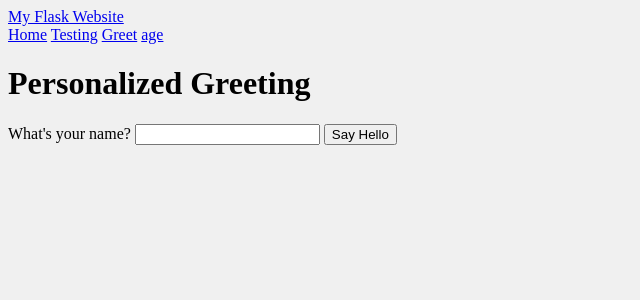
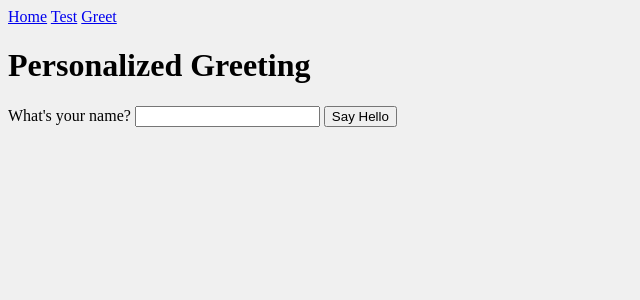
Before and after one commit to RaphelReji/flask-webpage, a Flask app: page /greet in a window 1280 px wide. Shown: the top 300 px of the page, without its empty margins (0-640 px from the left). Run offline with Flask 3, Linux system fonts and the light colour scheme.

Commit message:
added the nav

```diff
--- a/app.py
+++ b/app.py
@@ -1,4 +1,5 @@
 from flask import Flask, render_template, request
+from datetime import date
 
 app = Flask(__name__)
 
@@ -23,14 +24,6 @@ def greet():
 
     return render_template("greet.html", user_name=user_name)
 
-@app.route("/age", methods=["GET", "POST"])
-def greet():
-    user_age = ""
-
-    if request.method == "POST":
-        user_age = request.form.get("user_age", "").strip()
-
-    return render_template("greet.html", user_name=user_age)
 
 if __name__ == "__main__":
     app.run(debug=True)
--- a/templates/base.html
+++ b/templates/base.html
@@ -8,16 +8,12 @@
 </head>
 <body>
 
-    <nav class="navbar">
-    <a class="logo" href="{{ url_for('index') }}">My Flask Website</a>
+   <nav>
+        <a href="/">Home</a>
+        <a href="/testing">Test</a>
+        <a href="/greet">Greet</a>
+    </nav>
 
-    <div class="nav-links">
-        <a href="{{ url_for('index') }}">Home</a>
-        <a href="{{ url_for('testing') }}">Testing</a>
-        <a href="{{ url_for('greet') }}">Greet</a>
-        <a href="{{ url_for('age') }}">age</a>
-    </div>
-</nav>
      {% block content %}{% endblock %}
 </body>
 </html>
```
Also changed, not shown: templates/age.html (deleted, +0 -10 lines).
